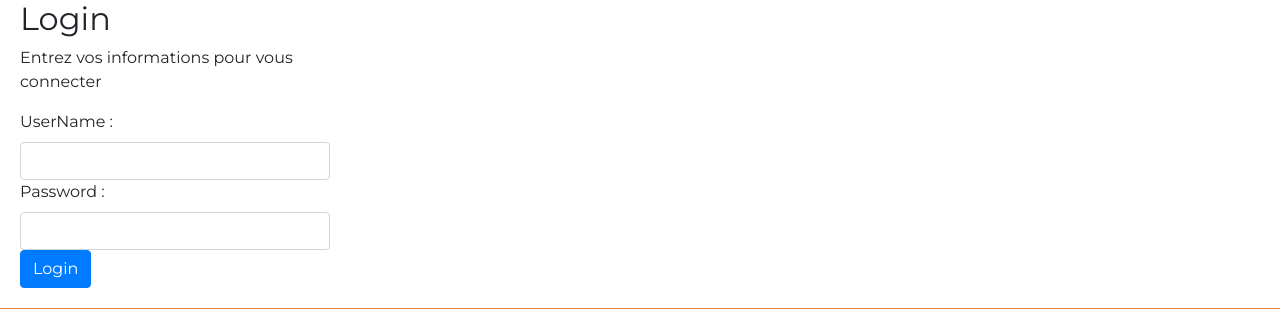
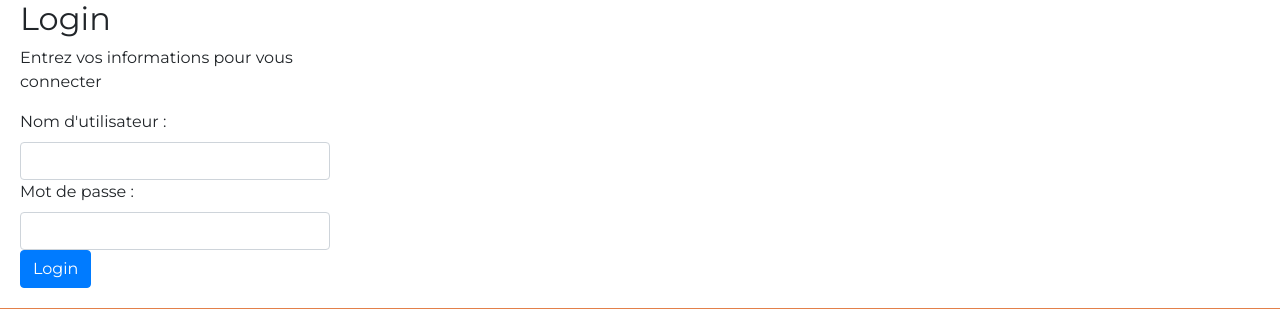
Before and after one commit to Sykos/WebShop151, a PHP site: page /?page=login in a window 1280 px wide; the page is wider, and only the part inside the window is pictured. Shown: the part 271-580 px from the top of that part. Run offline with PHP 8.4, Linux system fonts and the light colour scheme; some libraries are stand-ins or nearby versions.

Commit message:
Test login

```diff
--- a/controllers/loginController.php
+++ b/controllers/loginController.php
@@ -26,82 +26,40 @@
     # TRAITEMENT DES DONNÉES #
     #                        #
     ##########################
-    /*session_start();
 
-    if(isset($_SESSION['loggedin']) && $_SESSION['loggedin'] === true)
-    {
+    session_start();
+
+    if(isset($_SESSION['loggedin']) && $_SESSION === true){
         header('?page=home');
         exit;
     }
-    require_once "config.php";
-    //$_SERVER["REQUEST_METHOD"] == "POST"
-    $username = $password = '';
-    $usernameErr = $passwordErr = '';
 
-    if($_SERVER['REQUEST_METHOD'] == 'POST')
-    {
-        if(empty(trim($_POST['username'])))
-        {
-            $usernameErr = 'Entrez votre nom d\'utilisateur';
-        }else
-        {
-            $username = trim($_POST['username']);
-        }
 
-        if(empty(trim($_POST['password'])))
-        {
-            $passwordErr = 'Entrez votre mot de passe';
-        }else
-        {
-            $password = trim($_POST['password']);
-        }
 
-        if(empty($usernameErr) && empty($passwordErr))
-        {
-            $sql = 'SELECT id, UtilisateursUser, UtilisateursMotDePasse FROM utilisateurs WHERE UtilisateursUser = ?';
 
-            if($stmt = mysqli_prepare($link, $sql))
-            {
-                mysqli_stmt_bind_param($stmt, 's', $param_username);
 
-                $param_username = $username;
 
-                if(mysqli_stmt_execute($stmt)){
-                    mysqli_stmt_store_result($stmt);
 
-                    if(mysqli_stmt_num_rows($stmt) == 1)
-                    {
-                        mysqli_stmt_bind_result($stmt, $id, $username, $hashed_password);
-                        if(mysqli_stmt_fetch($stmt))
-                        {
-                            if(password_verify($password, $hashed_password))
-                            {
-                                session_start();
 
-                                $_SESSION['loggedin'] = true;
-                                $_SESSION['id'] = $id;
-                                $_SESSION['username'] = $username;
 
-                                header('?page=home');
-                            }else
-                            {
-                                $passwordErr = 'Le mot de passe n\'est pas valide';
-                            }
-                        }
-                    }else
-                    {
-                        $usernameErr = 'Aucun compte trouvé avec ce nom d\'utilisateur';
-                    }
-                }else
-                {
-                    echo 'OOPS ! ça n\'a pas l\'air de fonctionner !';
-                }
-            }
 
-            mysqli_stmt_close($stmt);
-        }
-        mysqli_close($link);
-    }*/
+
+
+
+
+
+
+
+
+
+
+
+
+
+
+
+
+
 
     /*if(isset($_POST['submit']))
     {
--- a/views/config.php
+++ b/views/config.php
@@ -10,7 +10,7 @@
     /* Attempt to connect to MySQL database */
     $dbconnect = mysqli_connect(DB_SERVER, DB_USERNAME, DB_PASSWORD, DB_NAME);
 
-    if (mysqli_connect_errno())
+    if ($dbconnect === false)
     {
         die("Database connection failed: " . mysqli_connect_error());
     }
--- a/views/loginView.php
+++ b/views/loginView.php
@@ -36,11 +36,11 @@
                       <p>Entrez vos informations pour vous connecter</p>
                       <form action = "?page=login" method = "post">
                           <div>
-                              <label>UserName : </label>
+                              <label>Nom d'utilisateur : </label>
                               <input type = "text" name = "username" class = "form-control"/>
                           </div>
                           <div>
-                              <label>Password : </label>
+                              <label>Mot de passe : </label>
                               <input type = "password" name = "password" class = "form-control" />
                           </div>
                           <div>
```
